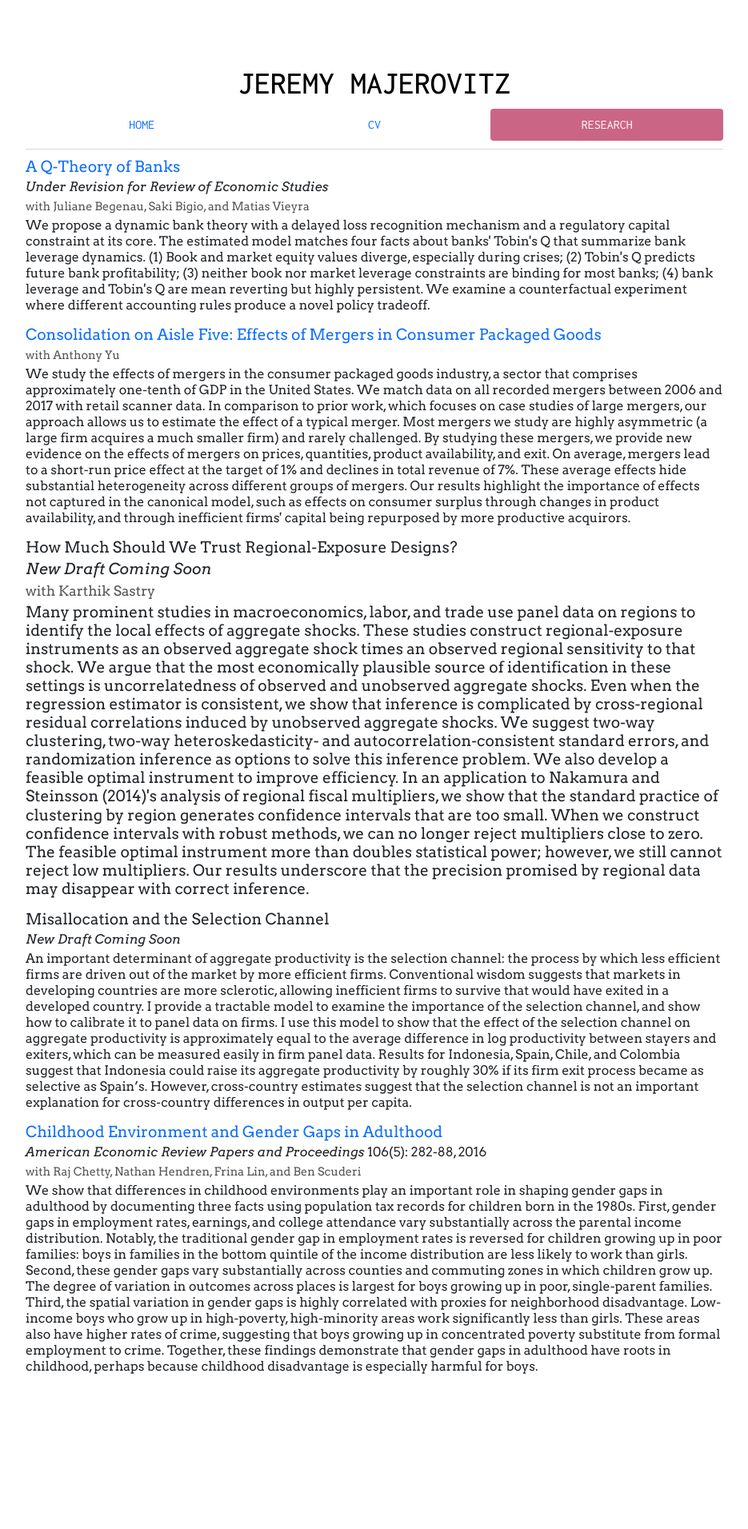
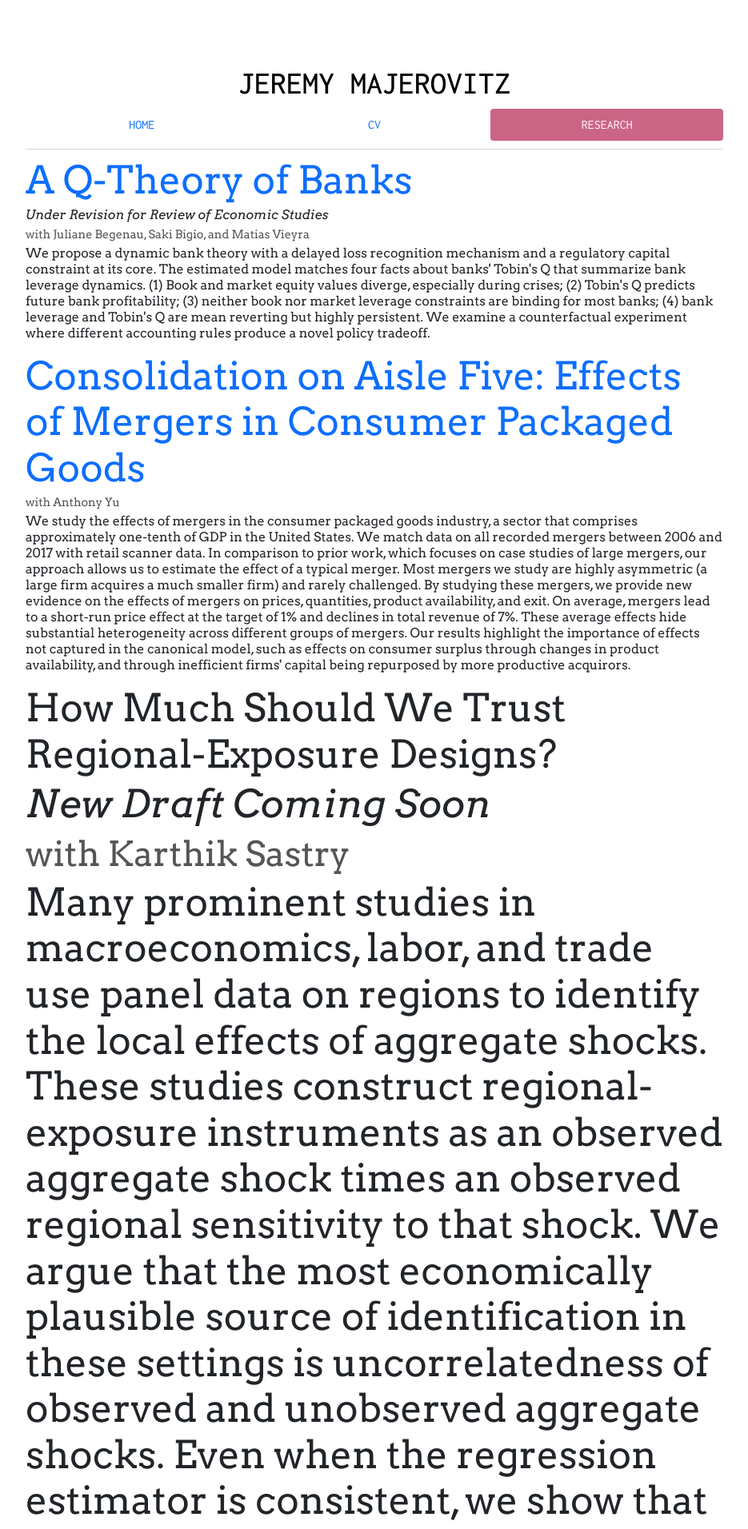
Before and after one commit to jmajic/jmajic.github.io, a Jekyll site: the page built from research/index.html, in a window 1280 px wide. Shown: the top 1912 px of the page at 80% size, without its empty margins (172-1107 px from the left). Built offline with Jekyll 4.4.1, drawn with Linux system fonts in a browser that asks for light colours; nearby versions of some CDN libraries; before the commit the page ends 1834 px from its top, so only the background shows below that.

Commit message:
Update main.css

```diff
--- a/css/main.css
+++ b/css/main.css
@@ -62,6 +62,6 @@
 .statatitle{padding-right:3px}
 .researchpaper{line-height:20px;margin-bottom:15px}
 .researchpaper p,h5,h6{margin-bottom:4px}
-.researchpaper h5{font-size:120%}
+.researchpaper h5{font-size:300%}
 .researchabstract{font-size:14px;margin-bottom:30px}
 .abstract{margin-left:30px;font-size:95%}
```
